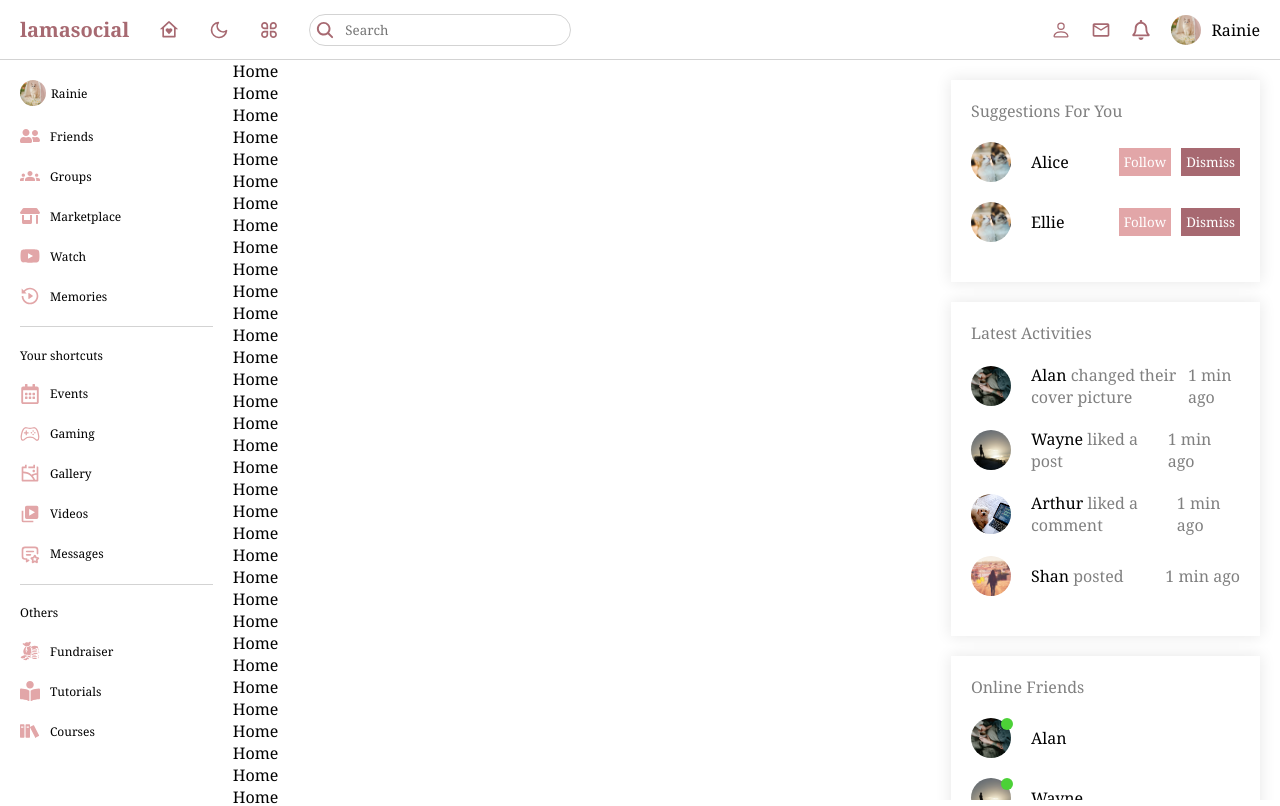
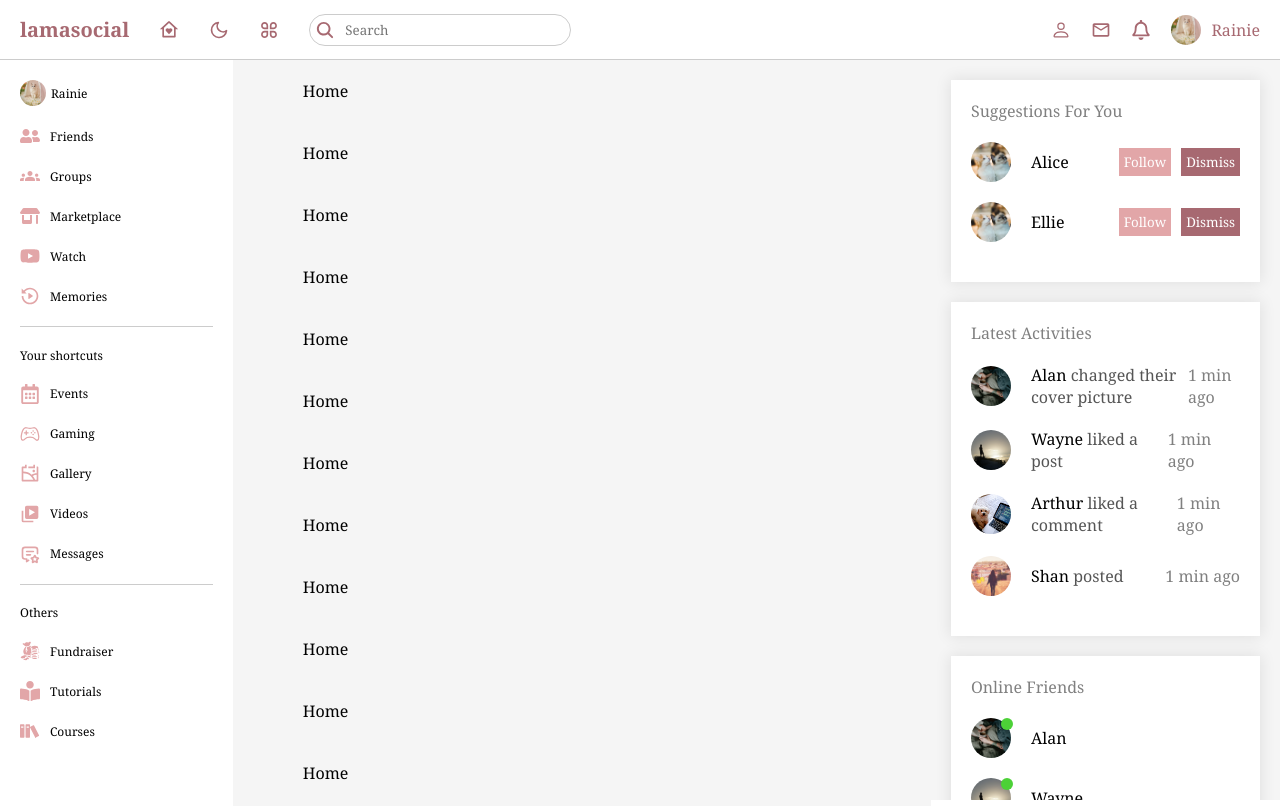
Before and after one commit to Rainie33/socialmedia-react-nodejs, a React (Vite) app: page / in a window 1280 px wide. Shown: the top 806 px of the page. Built offline with nearby package versions, Linux system fonts and the light colour scheme.

Commit message:
[Add]DarkMode

```diff
--- a/src/App.jsx
+++ b/src/App.jsx
@@ -5,6 +5,9 @@
 import RightBar from './components/rightBar/RightBar';
 import Home from './pages/home/Home';
 import Profile from './pages/profile/Profile';
+import './style.scss';
+import { useContext } from 'react';
+import { DarkModeContext } from './context/darkModeContext';
 
 import {
   createBrowserRouter,
@@ -18,9 +21,11 @@
   // currentUser 用來表示使用者是否已登入
   const currentUser = true;
 
+  const { darkMode } = useContext(DarkModeContext);
+
   const Layout = () => {
     return (
-      <div>
+      <div className={`theme-${darkMode ? 'dark' : 'light'}`}>
         <Navbar />
         <div style={{ display: 'flex' }}>
           <LeftBar />
--- a/src/components/leftBar/leftBar.scss
+++ b/src/components/leftBar/leftBar.scss
@@ -1,11 +1,15 @@
+@import '../../style.scss';
+
 .leftBar {
+  @include themify($themes) {
     flex: 2;
     position: sticky;
     top: 60px;
     // leftBar 的高度為視窗高度減去 60px，避免被頂部的導航列遮住
     height: calc(100vh - 60px);
-
     overflow: scroll;
+    background-color: themed('bg');
+    color: themed('textColor');
 
     &::-webkit-scrollbar {
       display: none;
@@ -18,7 +22,8 @@
         margin: 20px 0px;
         border: none;
         height: 0.5px;
-      background-color: lightgray;
+        // background-color: lightgray;
+        background-color: themed('border');
       }
 
       .menu {
@@ -60,3 +65,4 @@
       }
     }
   }
+}
--- a/src/components/navbar/Navbar.jsx
+++ b/src/components/navbar/Navbar.jsx
@@ -1,5 +1,6 @@
 import './navbar.scss';
 import { RiHomeHeartLine } from 'react-icons/ri';
+import { LuSun } from 'react-icons/lu';
 import { FiMoon } from 'react-icons/fi';
 import { RiAppsLine } from 'react-icons/ri';
 import { IoSearch } from 'react-icons/io5';
@@ -7,8 +8,12 @@
 import { MdOutlineEmail } from 'react-icons/md';
 import { FaRegBell } from 'react-icons/fa';
 import { Link } from 'react-router-dom';
+import { useContext } from 'react';
+import { DarkModeContext } from '../../context/darkModeContext';
 
 const Navbar = () => {
+  const { toggle, darkMode } = useContext(DarkModeContext);
+
   return (
     <div className="navbar">
       <div className="left">
@@ -16,7 +21,7 @@
           <span>lamasocial</span>
         </Link>
         <RiHomeHeartLine />
-        <FiMoon />
+        {darkMode ? <LuSun onClick={toggle} /> : <FiMoon onClick={toggle} />}
         <RiAppsLine />
         <div className="search">
           <IoSearch />
--- a/src/components/navbar/navbar.scss
+++ b/src/components/navbar/navbar.scss
@@ -1,15 +1,21 @@
+@import '../../style.scss';
+
 .navbar {
+  @include themify($themes) {
     display: flex;
     align-items: center;
     justify-content: space-between;
     padding: 10px 20px;
     height: 60px;
-  border-bottom: 1px solid lightgray;
+    // border-bottom: 1px solid lightgray;
+    border-bottom: 1px solid themed('border');
 
     // 向下捲動時 navbar 始終固定在頂部
     position: sticky;
     top: 0;
-  background-color: white;
+    // background-color: white;
+    background-color: themed(bg);
+    color: themed(textColor);
 
     .left {
       display: flex;
@@ -32,13 +38,16 @@
         display: flex;
         align-items: center;
         gap: 10px;
-      border: 1px solid lightgray;
+        // border: 1px solid lightgray;
+        border: 1px solid themed('border');
         border-radius: 50px;
         padding: 5px;
 
         input {
           border: none;
           width: 220px;
+          background-color: transparent;
+          color: themed(textColor);
         }
       }
     }
@@ -66,6 +75,11 @@
           border-radius: 50%;
           object-fit: cover;
         }
+
+        span {
+          color: #a76971;
         }
       }
     }
+  }
+}
--- a/src/components/rightBar/rightBar.scss
+++ b/src/components/rightBar/rightBar.scss
@@ -1,9 +1,13 @@
+@import '../../style.scss';
+
 .rightBar {
+  @include themify($themes) {
     flex: 3;
     position: sticky;
     top: 60px;
     height: calc(100vh - 60px);
     overflow: scroll;
+    background-color: themed('bgSoft');
 
     &::-webkit-scrollbar {
       display: none;
@@ -19,6 +23,7 @@
         box-shadow: 0px 0px 15px 1px rgba(0, 0, 0, 0.09);
         padding: 20px;
         margin-bottom: 20px;
+        background-color: themed('bg');
 
         span {
           color: gray;
@@ -58,12 +63,14 @@
             }
 
             p {
-            color: gray;
+              // color: gray;
+              color: themed('textColorSoft');
             }
 
             span {
               font-weight: 500;
-            color: black;
+              // color: black;
+              color: themed('textColor');
             }
           }
 
@@ -91,3 +98,4 @@
       }
     }
   }
+}
--- /dev/null
+++ b/src/context/darkModeContext.jsx
@@ -0,0 +1,23 @@
+import { createContext, useEffect, useState } from 'react';
+
+export const DarkModeContext = createContext();
+
+export const DarkModeContextProvider = ({ children }) => {
+  const [darkMode, setDarkMode] = useState(
+    JSON.parse(localStorage.getItem('darkMode')) || false
+  );
+
+  const toggle = () => {
+    setDarkMode(!darkMode);
+  };
+
+  useEffect(() => {
+    localStorage.setItem('darkMode', darkMode);
+  }, [darkMode]);
+
+  return (
+    <DarkModeContext.Provider value={{ darkMode, toggle }}>
+      {children}
+    </DarkModeContext.Provider>
+  );
+};
--- a/src/main.jsx
+++ b/src/main.jsx
@@ -1,9 +1,12 @@
 import { StrictMode } from 'react';
 import { createRoot } from 'react-dom/client';
 import App from './App.jsx';
+import { DarkModeContextProvider } from './context/darkModeContext.jsx';
 
 createRoot(document.getElementById('root')).render(
   <StrictMode>
-    <App />
+    <DarkModeContextProvider>
+      <App />
+    </DarkModeContextProvider>
   </StrictMode>
 );
--- a/src/pages/home/home.scss
+++ b/src/pages/home/home.scss
@@ -0,0 +1,10 @@
+@import '../../style.scss';
+
+.home {
+  @include themify($themes) {
+    background-color: themed('bgSoft');
+    padding: 20px 70px;
+
+    color: themed('textColor');
+  }
+}
--- /dev/null
+++ b/src/style.scss
@@ -0,0 +1,38 @@
+$themes: (
+  light: (
+    textColor: #000,
+    bg: #fff,
+    bgSoft: #f5f5f5,
+    textColorSoft: #555,
+    border: #ccc,
+  ),
+  dark: (
+    textColor: #efe7e7,
+    bg: #131313,
+    bgSoft: #242526,
+    textColorSoft: #aaa,
+    border: #3e4042,
+  ),
+);
+
+@mixin themify($themes) {
+  @each $theme, $map in $themes {
+    .theme-#{$theme} & {
+      $theme-map: () !global;
+      @each $key, $submap in $map {
+        $value: map-get(map-get($themes, $theme), '#{$key}');
+        $theme-map: map-merge(
+          $theme-map,
+          (
+            $key: $value,
+          )
+        ) !global;
+      }
+      @content;
+      $theme-map: null !global;
+    }
+  }
+}
+@function themed($key) {
+  @return map-get($theme-map, $key);
+}
```
Lines whose indentation alone changed are shown as unchanged.
